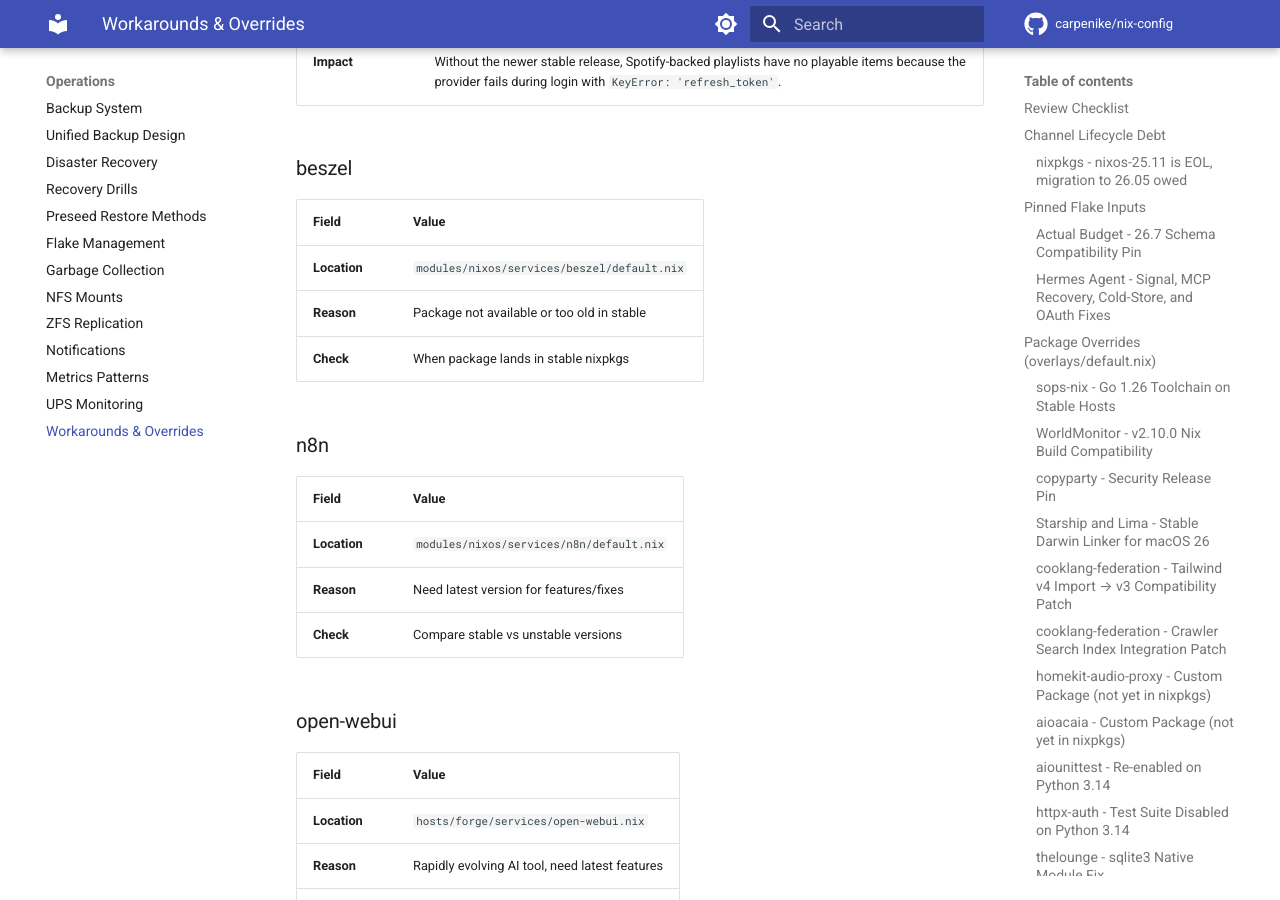
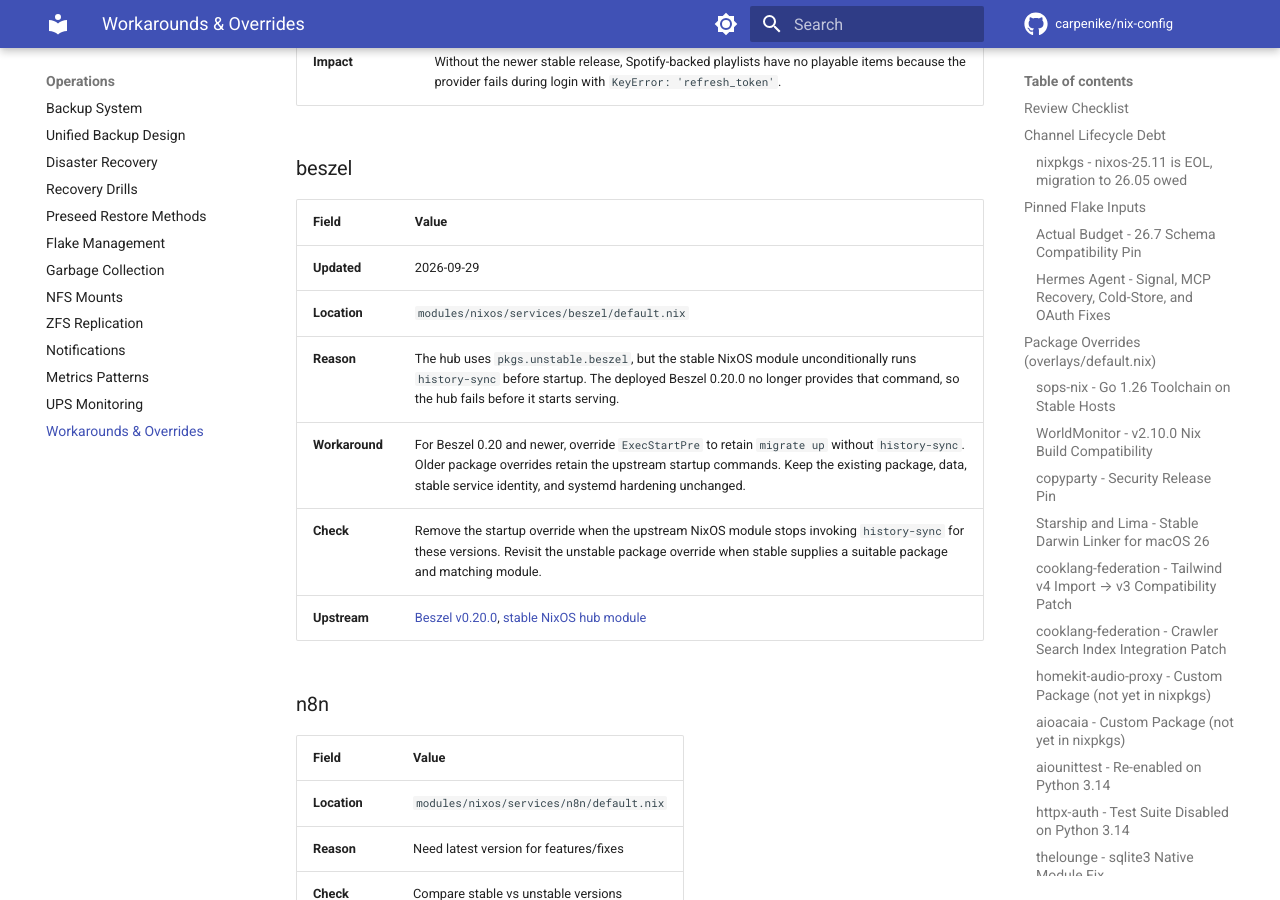
Before and after one commit to carpenike/nix-config, an MkDocs documentation site: the page built from docs/workarounds.md, in a window 1280 px wide and 900 px high, scrolled down 17507 px. Built offline with MkDocs 1.6.1 and Material for MkDocs 9.7.7, drawn with Linux system fonts in a browser that asks for light colours; comment, search, counter and statistics services are not loaded.

Commit message:
fix(forge): restore Beszel, Tracearr, and Signal startup
Keep Beszel's pre-start migration compatible with newer packages and run
external Tracearr and rootless Signal with their registered service IDs.
Preserve private state permissions and place Tracearr backup exports under
its writable data mount.

Increase PostgreSQL lock capacity for Tracearr's Timescale migrations.
Add startup compatibility regressions and update operational documentation.

Co-authored-by: Copilot <223556219+Copilot@users.noreply.github.com>
Copilot-Session: 23a8bb6e-43f3-4568-8e35-3bb075bf5492

```diff
--- a/docs/workarounds.md
+++ b/docs/workarounds.md
@@ -327,9 +327,12 @@ Services using `pkgs.unstable.*` instead of stable packages:
 
 | Field | Value |
 |-------|-------|
+| **Updated** | 2026-09-29 |
 | **Location** | `modules/nixos/services/beszel/default.nix` |
-| **Reason** | Package not available or too old in stable |
-| **Check** | When package lands in stable nixpkgs |
+| **Reason** | The hub uses `pkgs.unstable.beszel`, but the stable NixOS module unconditionally runs `history-sync` before startup. The deployed Beszel 0.20.0 no longer provides that command, so the hub fails before it starts serving. |
+| **Workaround** | For Beszel 0.20 and newer, override `ExecStartPre` to retain `migrate up` without `history-sync`. Older package overrides retain the upstream startup commands. Keep the existing package, data, stable service identity, and systemd hardening unchanged. |
+| **Check** | Remove the startup override when the upstream NixOS module stops invoking `history-sync` for these versions. Revisit the unstable package override when stable supplies a suitable package and matching module. |
+| **Upstream** | [Beszel v0.20.0](https://github.com/henrygd/beszel/releases/tag/v0.20.0), [stable NixOS hub module](https://github.com/NixOS/nixpkgs/blob/nixos-25.11/nixos/modules/services/monitoring/beszel-hub.nix) |
 
 ### n8n
 
```
Also changed, not shown: hosts/forge/README.md (+15 -0 lines), modules/nixos/services/signal-api/RUNBOOK.md (+8 -0 lines), 6 other files.
